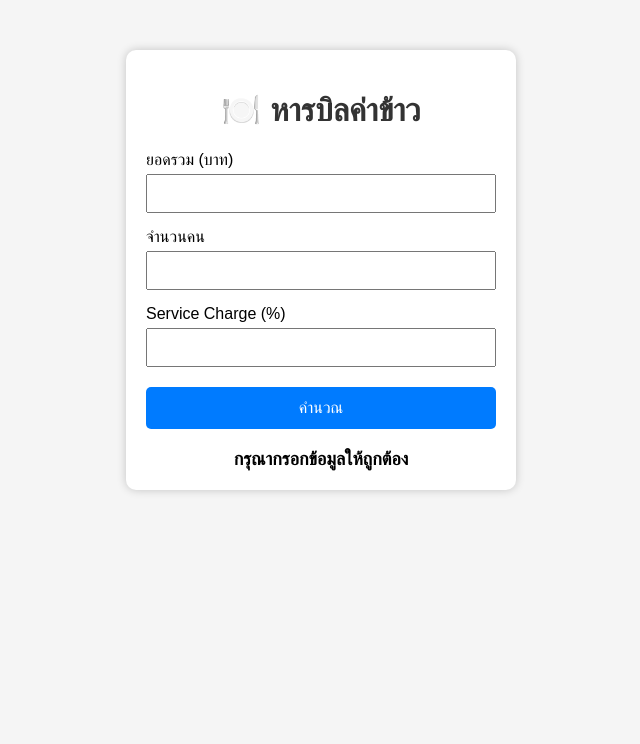
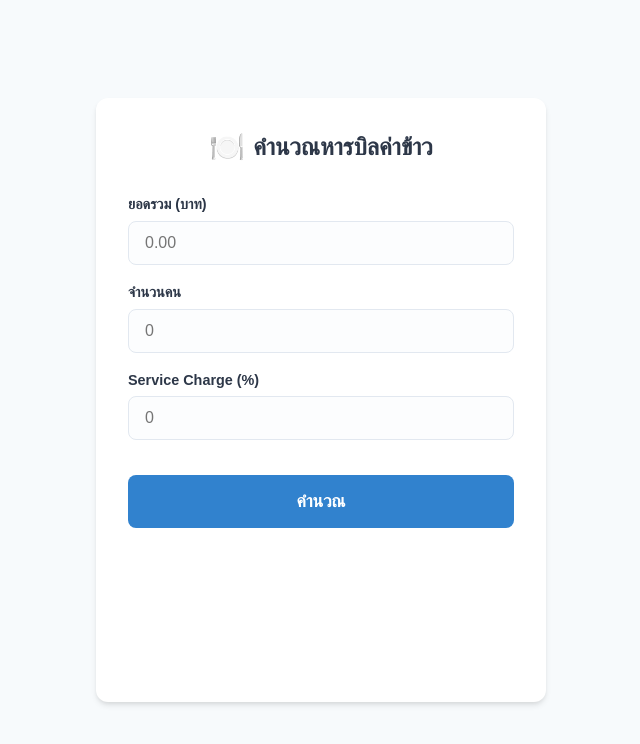
Before and after one commit to kanchanasudayo-eng/-select-topic, a plain HTML site: page index.html in a window 1280 px wide. Both pictures are taken after a click on the button "คำนวณ". Shown: the whole page, without its empty margins (319-959 px from the left). Drawn offline with Linux system fonts and the light colour scheme.

Commit message:
update beautiful UI and fix number input

```diff
--- a/index.html
+++ b/index.html
@@ -3,29 +3,41 @@
 <head>
     <meta charset="UTF-8">
     <meta name="viewport" content="width=device-width, initial-scale=1.0">
-    <title>Bill Splitter</title>
+    <title>โปรแกรมคำนวณหารบิลค่าข้าว</title>
     <link rel="stylesheet" href="style.css">
 </head>
 <body>
+    <div class="calculator-card">
+        <header class="card-header">
+            <span class="header-icon" aria-hidden="true">🍽️</span>
+            <h1>คำนวณหารบิลค่าข้าว</h1>
+        </header>
 
-<div class="container">
-    <h1>🍽️ หารบิลค่าข้าว</h1>
+        <main class="card-body">
+            <div class="input-group">
+                <label for="totalBill">ยอดรวม (บาท)</label>
+                <input type="number" id="totalBill" placeholder="0.00" min="0" step="0.01" required>
+            </div>
 
-    <label>ยอดรวม (บาท)</label>
-    <input type="number" id="total">
+            <div class="input-group">
+                <label for="numPeople">จำนวนคน</label>
+                <input type="number" id="numPeople" placeholder="0" min="1" step="1" required>
+            </div>
 
-    <label>จำนวนคน</label>
-    <input type="number" id="people">
+            <div class="input-group">
+                <label for="serviceCharge">Service Charge (%)</label>
+                <input type="number" id="serviceCharge" placeholder="0" min="0" max="100" step="1">
+            </div>
 
-    <label>Service Charge (%)</label>
-    <input type="number" id="service">
+            <button id="calculateBtn">คำนวณ</button>
 
-    <button id="calculateBtn">คำนวณ</button>
+            <div id="resultArea" class="result-area hidden">
+                <p>ยอดรวมทั้งหมด: <strong id="totalWithService">0.00</strong> บาท</p>
+                <p>แต่ละคนจ่าย: <strong id="perPerson">0.00</strong> บาท</p>
+            </div>
+        </main>
+    </div>
 
-    <div id="result"></div>
-</div>
-
-<script src="script.js"></script>
-
+    <script src="script.js"></script>
 </body>
 </html>
--- a/script.js
+++ b/script.js
@@ -1,26 +1,51 @@
-const totalInput = document.getElementById("total");
-const peopleInput = document.getElementById("people");
-const serviceInput = document.getElementById("service");
-const result = document.getElementById("result");
-const calculateBtn = document.getElementById("calculateBtn");
+// ดึงข้อมูล Element ที่ต้องการใช้งาน
+const totalBillInput = document.getElementById('totalBill');
+const numPeopleInput = document.getElementById('numPeople');
+const serviceChargeInput = document.getElementById('serviceCharge');
+const calculateBtn = document.getElementById('calculateBtn');
+const resultArea = document.getElementById('resultArea');
+const totalWithServiceSpan = document.getElementById('totalWithService');
+const perPersonSpan = document.getElementById('perPerson');
 
-calculateBtn.addEventListener("click", function () {
+// ฟังก์ชันสำหรับคำนวณ
+function calculateBillSplit() {
+    // 1. ดึงค่าจาก input และแปลงเป็นตัวเลข
+    const totalBill = Number(totalBillInput.value);
+    const numPeople = Number(numPeopleInput.value);
+    const serviceCharge = Number(serviceChargeInput.value);
 
-    const total = Number(totalInput.value);
-    const people = Number(peopleInput.value);
-    const service = Number(serviceInput.value);
-
-    if (total <= 0 || people <= 0 || service < 0) {
-        result.innerHTML = "กรุณากรอกข้อมูลให้ถูกต้อง";
-        return;
+    // 2. ตรวจสอบข้อมูลนำเข้าเบื้องต้น
+    // จำนวนคนต้องไม่เป็น 0, ค่าบิลและจำนวนคนต้องเป็นค่าบวก, service charge ต้องไม่เกิน 100
+    if (isNaN(totalBill) || totalBill < 0 ||
+        isNaN(numPeople) || numPeople <= 0 ||
+        isNaN(serviceCharge) || serviceCharge < 0 || serviceCharge > 100) {
+        alert("กรุณากรอกข้อมูลให้ถูกต้อง:\n- ยอดรวมไม่สามารถเป็นค่าลบ\n- จำนวนคนต้องเป็นค่าบวกมากกว่า 0\n- Service Charge ต้องอยู่ระหว่าง 0 ถึง 100");
+        return; // ออกจากฟังก์ชันทันทีหากข้อมูลไม่ถูกต้อง
     }
 
-    const serviceAmount = total * service / 100;
-    const finalPrice = total + serviceAmount;
-    const eachPerson = finalPrice / people;
+    // 3. เริ่มการคำนวณ
+    // คำนวณค่า Service Charge ที่เป็นบาท
+    const serviceChargeAmount = (totalBill * serviceCharge) / 100;
+    // คำนวณยอดรวมทั้งหมด (บิล + Service Charge)
+    const finalTotalBill = totalBill + serviceChargeAmount;
+    // คำนวณยอดที่แต่ละคนต้องจ่าย
+    const amountPerPerson = finalTotalBill / numPeople;
 
-    result.innerHTML = `
-        ยอดรวมทั้งหมด: ${finalPrice.toFixed(2)} บาท <br>
-        แต่ละคนจ่าย: ${eachPerson.toFixed(2)} บาท
-    `;
+    // 4. แสดงผลลัพธ์
+    // แปลงตัวเลขเป็นทศนิยม 2 ตำแหน่ง
+    totalWithServiceSpan.textContent = finalTotalBill.toFixed(2);
+    perPersonSpan.textContent = amountPerPerson.toFixed(2);
+
+    // แสดงพื้นที่ผลลัพธ์
+    resultArea.classList.remove('hidden');
+}
+
+// ผูกฟังก์ชันเข้ากับเหตุการณ์คลิกปุ่ม
+calculateBtn.addEventListener('click', calculateBillSplit);
+
+// ตัวช่วยเสริม: ซ่อนผลลัพธ์ทันทีที่มีการเปลี่ยนแปลงข้อมูลในช่อง input
+[totalBillInput, numPeopleInput, serviceChargeInput].forEach(input => {
+    input.addEventListener('input', () => {
+        resultArea.classList.add('hidden');
+    });
 });
--- a/style.css
+++ b/style.css
@@ -1,55 +1,132 @@
-body{
-    margin:0;
-    padding:0;
-    background:#f5f5f5;
-    font-family:Arial, Helvetica, sans-serif;
+/* กฏทั่วไป */
+:root {
+    --primary-color: #3182ce; /* สีน้ำเงินหลัก */
+    --hover-color: #2b6cb0;   /* สีตอนชี้ปุ่ม */
+    --bg-color: #f7fafc;      /* สีพื้นหลังหน้าเว็บ */
+    --text-color: #2d3748;   /* สีตัวอักษรทั่วไป */
+    --card-bg: #ffffff;      /* สีพื้นหลังการ์ด */
 }
 
-.container{
-    width:350px;
-    margin:50px auto;
-    background:white;
-    padding:20px;
-    border-radius:10px;
-    box-shadow:0 0 10px rgba(0,0,0,0.2);
+* {
+    box-sizing: border-box;
+    margin: 0;
+    padding: 0;
 }
 
-h1{
-    text-align:center;
-    color:#333;
+body {
+    font-family: 'Sarabun', sans-serif;
+    background-color: var(--bg-color);
+    color: var(--text-color);
+    display: flex;
+    justify-content: center;
+    align-items: center;
+    min-height: 100vh;
 }
 
-label{
-    display:block;
-    margin-top:15px;
+/* การ์ดคำนวณหลัก */
+.calculator-card {
+    background-color: var(--card-bg);
+    border-radius: 12px;
+    box-shadow: 0 4px 6px -1px rgba(0, 0, 0, 0.1), 0 2px 4px -1px rgba(0, 0, 0, 0.06);
+    width: 90%;
+    max-width: 450px;
+    padding: 2rem;
+    display: flex;
+    flex-direction: column;
 }
 
-input{
-    width:100%;
-    padding:10px;
-    margin-top:5px;
-    box-sizing:border-box;
+/* หัวข้อการ์ด */
+.card-header {
+    text-align: center;
+    margin-bottom: 2rem;
+    display: flex;
+    align-items: center;
+    justify-content: center;
+    gap: 0.5rem;
 }
 
-button{
-    width:100%;
-    padding:12px;
-    margin-top:20px;
-    background:#007bff;
-    color:white;
-    border:none;
-    border-radius:5px;
-    cursor:pointer;
-    font-size:16px;
+.header-icon {
+    font-size: 1.8rem;
 }
 
-button:hover{
-    background:#0056b3;
+.card-header h1 {
+    font-size: 1.5rem;
+    font-weight: 700;
 }
 
-#result{
-    margin-top:20px;
-    font-size:18px;
-    text-align:center;
-    font-weight:bold;
+/* กลุ่ม Input */
+.input-group {
+    margin-bottom: 1.2rem;
 }
+
+.input-group label {
+    display: block;
+    margin-bottom: 0.5rem;
+    font-size: 0.9rem;
+    font-weight: 600;
+}
+
+.input-group input {
+    width: 100%;
+    padding: 0.75rem 1rem;
+    border: 1px solid #e2e8f0;
+    border-radius: 8px;
+    font-size: 1rem;
+    font-family: 'Sarabun', sans-serif;
+    background-color: #fcfdfe;
+}
+
+.input-group input:focus {
+    outline: none;
+    border-color: var(--primary-color);
+    box-shadow: 0 0 0 3px rgba(49, 130, 206, 0.2);
+}
+
+/* ปุ่มคำนวณ */
+button {
+    width: 100%;
+    padding: 1rem;
+    background-color: var(--primary-color);
+    color: white;
+    border: none;
+    border-radius: 8px;
+    font-size: 1.1rem;
+    font-weight: 600;
+    font-family: 'Sarabun', sans-serif;
+    cursor: pointer;
+    margin-top: 1rem;
+}
+
+button:hover {
+    background-color: var(--hover-color);
+}
+
+button:active {
+    transform: translateY(1px);
+}
+
+/* พื้นที่แสดงผลลัพธ์ */
+.result-area {
+    margin-top: 2rem;
+    border-top: 2px solid #edf2f7;
+    padding-top: 1.5rem;
+    text-align: center;
+    border-radius: 8px;
+    transition: opacity 0.3s ease;
+}
+
+.result-area.hidden {
+    opacity: 0;
+    pointer-events: none;
+}
+
+.result-area p {
+    font-size: 1.1rem;
+    margin-bottom: 1rem;
+}
+
+.result-area strong {
+    font-size: 1.4rem;
+    font-weight: 700;
+    color: #1a202c;
+}
```
